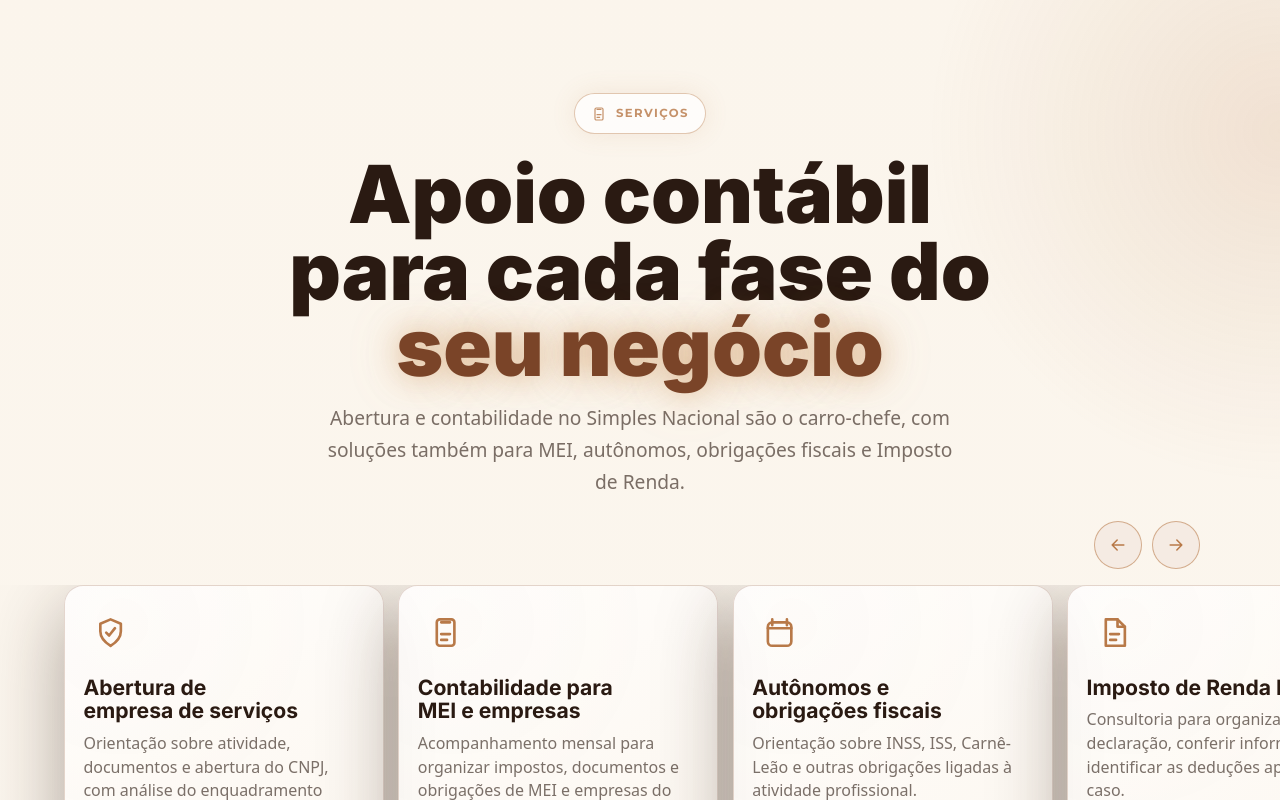
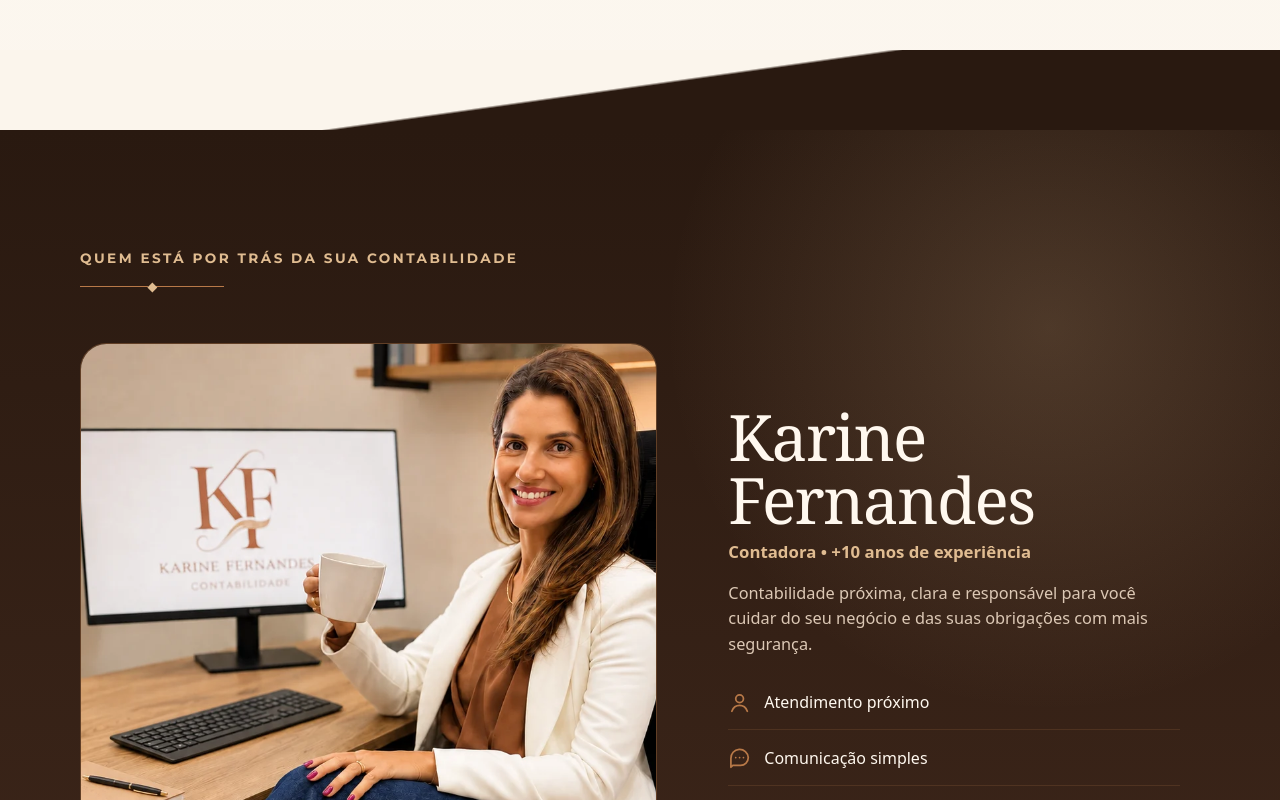
Before and after one commit to pedroh99p-bot/karinefernandes, a Next.js app: page /karine-fernandes-contabilidade in a window 1280 px wide. Shown: the part 2740-3540 px from the top of the page. Built offline with nearby package versions, Linux system fonts and the light colour scheme; a web font is replaced by a local one.

Commit message:
fix: restaura secao da especialista antes do sobre

```diff
--- a/src/app/[slug]/page.tsx
+++ b/src/app/[slug]/page.tsx
@@ -71,13 +71,14 @@ export default async function ProspectPage({ params }: PageProps) {
       <main>
         <HeroSection prospect={prospect} />
         <SectionDivider variant="curve" />
-        <AboutSpotlightSection prospect={prospect} />
         <AuthorityRoller roller={prospect.rollers.transition} />
         <ServicesSection prospect={prospect} />
         <SectionDivider variant="diagonal" />
+        <SpecialistSection prospect={prospect} />
+        <SectionDivider variant="layered-gradient" />
+        <AboutSpotlightSection prospect={prospect} />
+        <SectionDivider variant="glow-line" />
         <DifferentialsSpotlightSection prospect={prospect} />
-        <SectionDivider variant="layered-gradient" />
-        <SpecialistSection prospect={prospect} />
         <WhatsAppGroupSection prospect={prospect} />
         <TestimonialsSection prospect={prospect} />
         <ProcessSection prospect={prospect} />
--- a/src/app/globals.css
+++ b/src/app/globals.css
@@ -1314,24 +1314,63 @@ select {
 
 .specialist--profile-card {
   --section-bg:
-    radial-gradient(circle at 10% 18%, color-mix(in srgb, var(--color-primary) 13%, transparent), transparent 24rem),
+    radial-gradient(circle at 86% 12%, color-mix(in srgb, var(--color-primary) 12%, transparent), transparent 24rem),
+    radial-gradient(circle at 8% 84%, color-mix(in srgb, var(--color-primary-soft) 7%, transparent), transparent 20rem),
     linear-gradient(180deg, var(--color-section-deep), var(--color-section-dark));
 }
 
 .specialist-profile__card {
   display: grid;
-  gap: 1.25rem;
-  padding: clamp(1rem, 4vw, 1.6rem);
-  border: 1px solid color-mix(in srgb, var(--color-primary) 30%, transparent);
-  border-radius: var(--radius-large);
+  gap: clamp(1.35rem, 4.5vw, 2rem);
+}
+
+.specialist-profile__eyebrow {
+  position: relative;
+  display: block;
+  width: fit-content;
+  max-width: 100%;
+  margin: 0;
+  padding: 0 0 1.45rem;
+  border: 0;
+  border-radius: 0;
+  background: transparent;
+  box-shadow: none;
+  color: var(--color-primary-soft);
+  font-size: clamp(0.72rem, 3vw, 0.85rem);
+  letter-spacing: 0.18em;
+  line-height: 1.4;
+}
+
+.specialist-profile__eyebrow::after {
+  position: absolute;
+  bottom: 0.3rem;
+  left: 0;
+  width: min(9rem, 72%);
+  height: 1px;
   background:
-    radial-gradient(circle at 90% 8%, color-mix(in srgb, var(--color-primary) 12%, transparent), transparent 18rem),
-    color-mix(in srgb, var(--color-surface) 80%, #000);
-  box-shadow: var(--shadow-card);
-}
-
-.specialist-profile__eyebrow {
-  margin: 0;
+    linear-gradient(
+      90deg,
+      var(--color-primary) 0 47%,
+      transparent 47% 53%,
+      var(--color-primary) 53% 100%
+    );
+  content: "";
+}
+
+.specialist-profile__eyebrow::before {
+  position: absolute;
+  z-index: 1;
+  bottom: 0.08rem;
+  left: calc(min(9rem, 72%) / 2 - 0.2rem);
+  width: 0.42rem;
+  height: 0.42rem;
+  background: var(--color-primary-soft);
+  content: "";
+  transform: rotate(45deg);
+}
+
+.specialist-profile__eyebrow .eyebrow__icon {
+  display: none;
 }
 
 .specialist-profile__visual {
@@ -1360,7 +1399,7 @@ select {
 .specialist-profile__identity h2 {
   margin: 0;
   font-family: var(--font-accent, var(--font-heading));
-  font-size: clamp(2.35rem, 9.2vw, 4.5rem);
+  font-size: clamp(2.6rem, 10vw, 4.5rem);
   font-weight: 520;
   letter-spacing: -0.025em;
   line-height: 0.98;
@@ -1369,6 +1408,7 @@ select {
 .specialist-profile__identity p {
   margin: 0.5rem 0 0;
   color: var(--color-primary-soft);
+  font-size: clamp(0.92rem, 3.8vw, 1.05rem);
   font-weight: 760;
 }
 
@@ -1393,7 +1433,7 @@ select {
   grid-template-columns: auto 1fr;
   align-items: center;
   gap: 0.8rem;
-  min-height: 3.15rem;
+  min-height: 3.45rem;
   border-bottom: 1px solid color-mix(in srgb, var(--color-primary) 18%, transparent);
   color: var(--color-text);
 }
@@ -1414,8 +1454,10 @@ select {
 }
 
 .specialist--profile-card .stat-card {
-  min-height: 7rem;
+  min-height: 6.8rem;
   padding: 0.72rem;
+  border-color: color-mix(in srgb, var(--color-primary) 34%, transparent);
+  background: color-mix(in srgb, var(--color-surface) 48%, transparent);
 }
 
 .specialist--profile-card .stat-card strong {
@@ -2991,7 +3033,7 @@ body:has(.mobile-menu-control:checked) .floating-actions {
       "eyebrow eyebrow"
       "visual content";
     align-items: stretch;
-    padding: clamp(1.4rem, 2.8vw, 2.2rem);
+    gap: clamp(2rem, 4vw, 4.5rem);
   }
 
   .specialist-profile__eyebrow {
```
